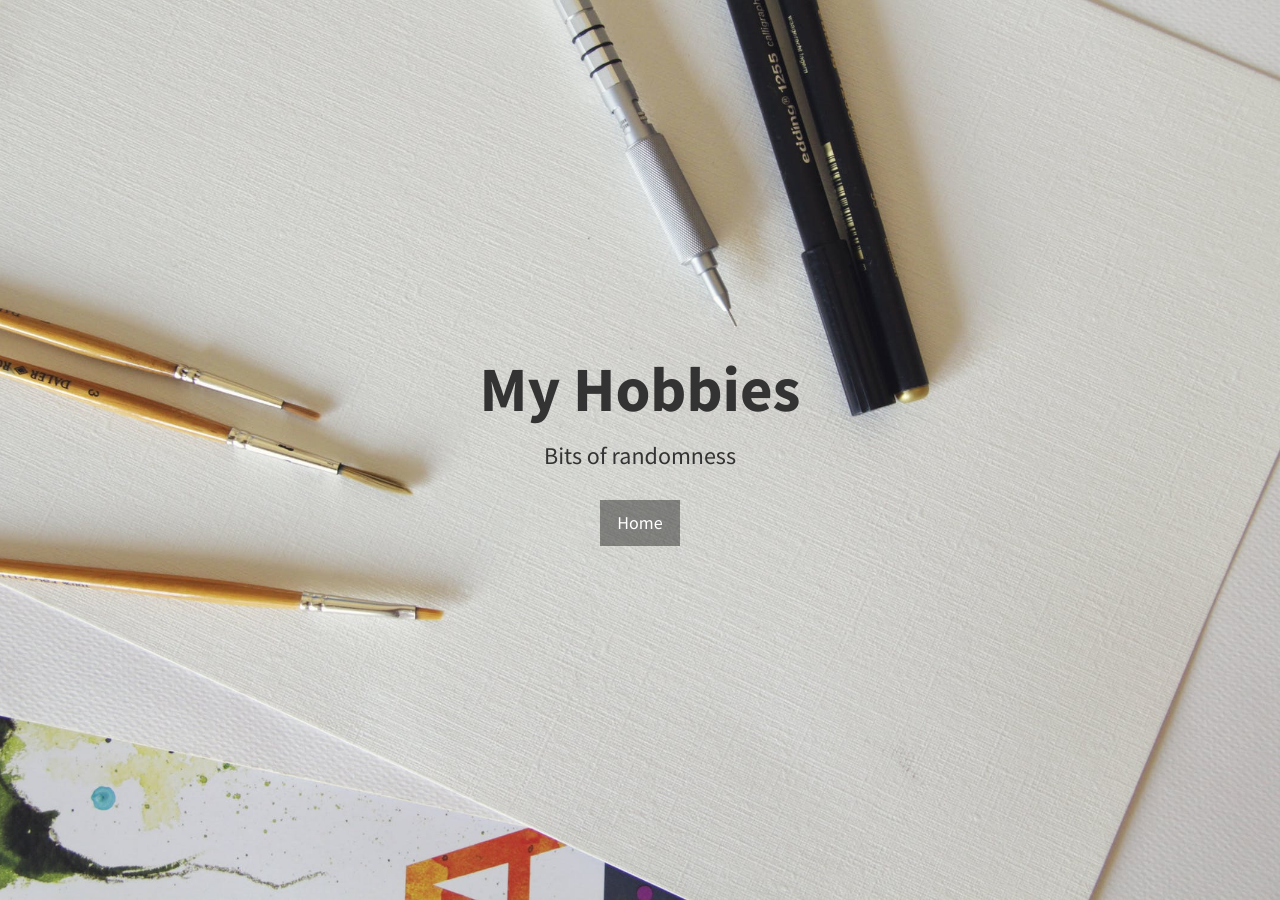
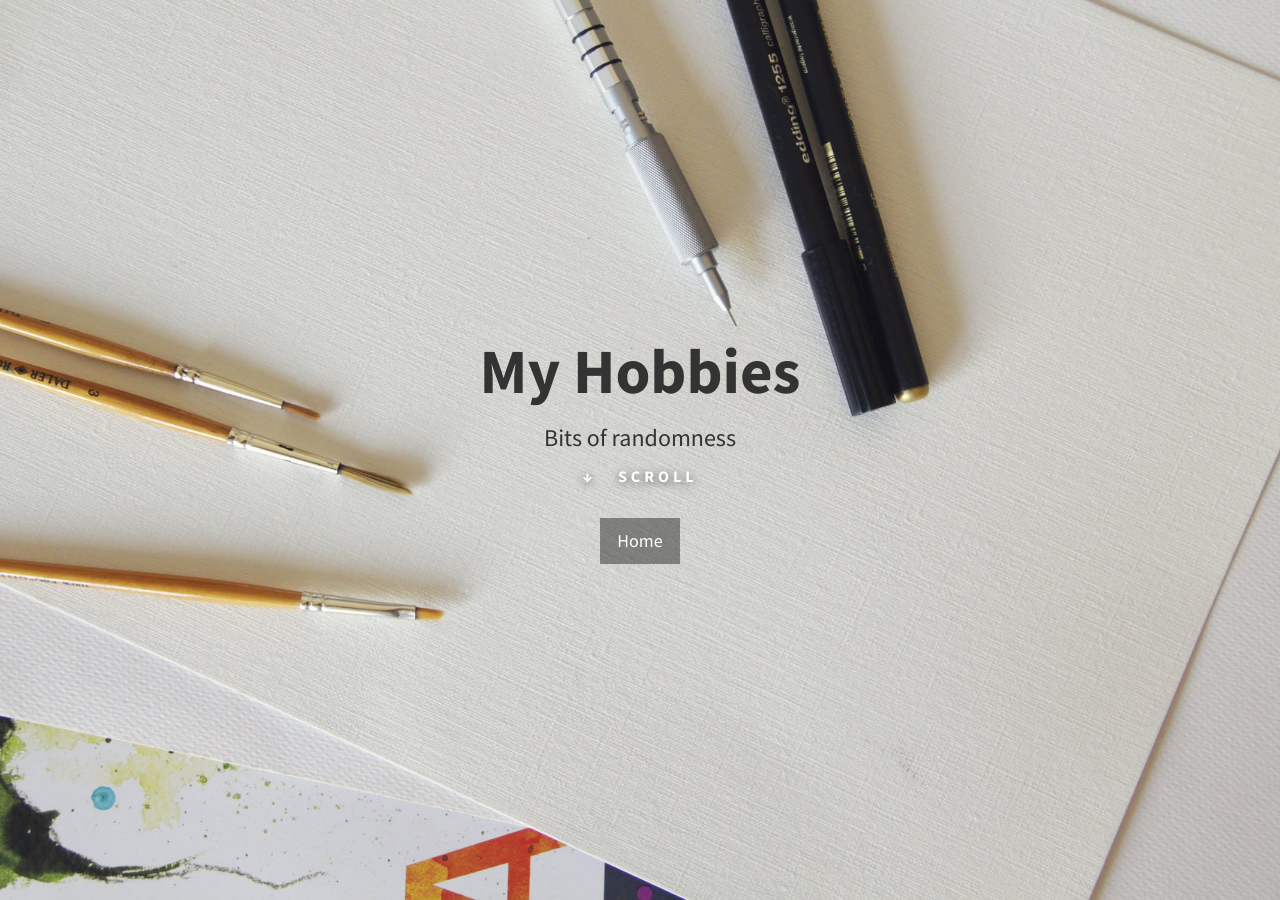
Before and after one commit to HotSushi/hotsushi.github.io, a Jekyll site: the page built from hobbies.md, in a window 1280 px wide and 900 px high. Built offline with Jekyll 4.4.1, drawn with Linux system fonts in a browser that asks for light colours.

Commit message:
Add scroll hint to hobbies header; replace gymming image with brighter photo
Co-Authored-By: Claude Sonnet 4.6 <noreply@anthropic.com>

```diff
--- a/_includes/timelines/hobbies.html
+++ b/_includes/timelines/hobbies.html
@@ -183,6 +183,7 @@
         .workout-link:hover .workout-badge::after {
             content: ' →';
         }
+
     </style>
 </head>
 
@@ -192,6 +193,7 @@
         <div class="text-vertical-center">
             <h1>My Hobbies</h1>
             <h3>Bits of randomness</h3>
+            <p style="margin-top:14px;color:#fff;font-size:16px;font-weight:700;letter-spacing:4px;text-transform:uppercase;text-shadow:0 2px 8px rgba(0,0,0,0.6);">↓ &nbsp; SCROLL</p>
             <br>
             <a href="/" class="btn btn-dark btn-lg">Home</a>
         </div>
@@ -365,10 +367,7 @@
 
     <!-- jQuery -->
     <script src="/assets/hobbies/js/jquery.js"></script>
-
-    <!-- Bootstrap Core JavaScript -->
     <script src="/assets/hobbies/js/bootstrap.min.js"></script>
-
 
 </body>
 
```
Also changed, not shown: assets/hobbies/img/gymming.jpg.
